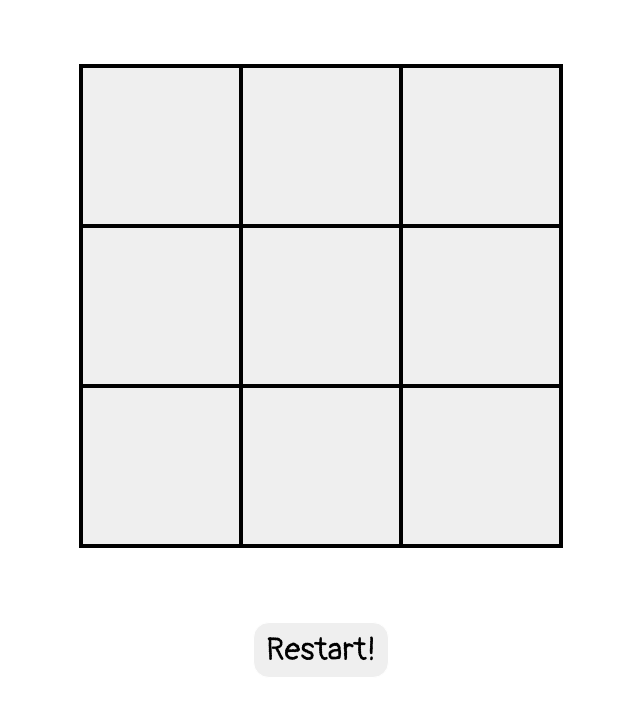
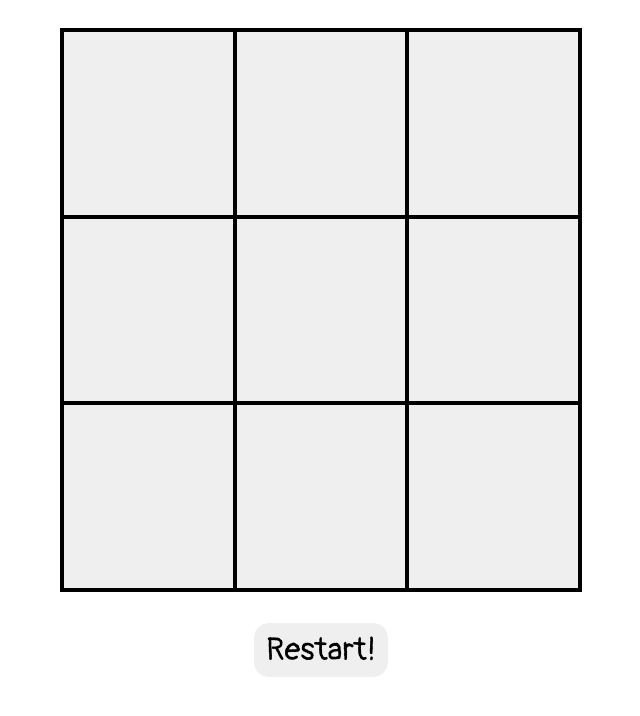
Before and after one commit to kamron-dev/tic-tac-toe, a plain HTML site: page index.html in a window 1280 px wide. Shown: the part 98-814 px from the top of the page, without its empty margins (319-959 px from the left). Drawn offline with Linux system fonts and the light colour scheme.

Commit message:
tried 5 instead of rem

```diff
--- a/style.css
+++ b/style.css
@@ -7,13 +7,14 @@ body {
     align-items: center;
     justify-content: center;
     font-family: Pangolin, sans-serif;
-    height: 99vh;
+    height: 100vh;
+    font-size: 16px;
 }
 
 #gameBoardDiv {
     border: 2px solid black;
-    height: 30rem;
-    width: 30rem;
+    height: 70%;
+    width: 41%;
     display: grid;
     grid-template-columns: repeat(3, 1fr);
     grid-template-rows: repeat(3, 1fr);
@@ -23,6 +24,7 @@ body {
 #display {
     position: absolute;
     top: -0.8rem;
+
     font-size: 3rem;
 }
 .cell {
```
